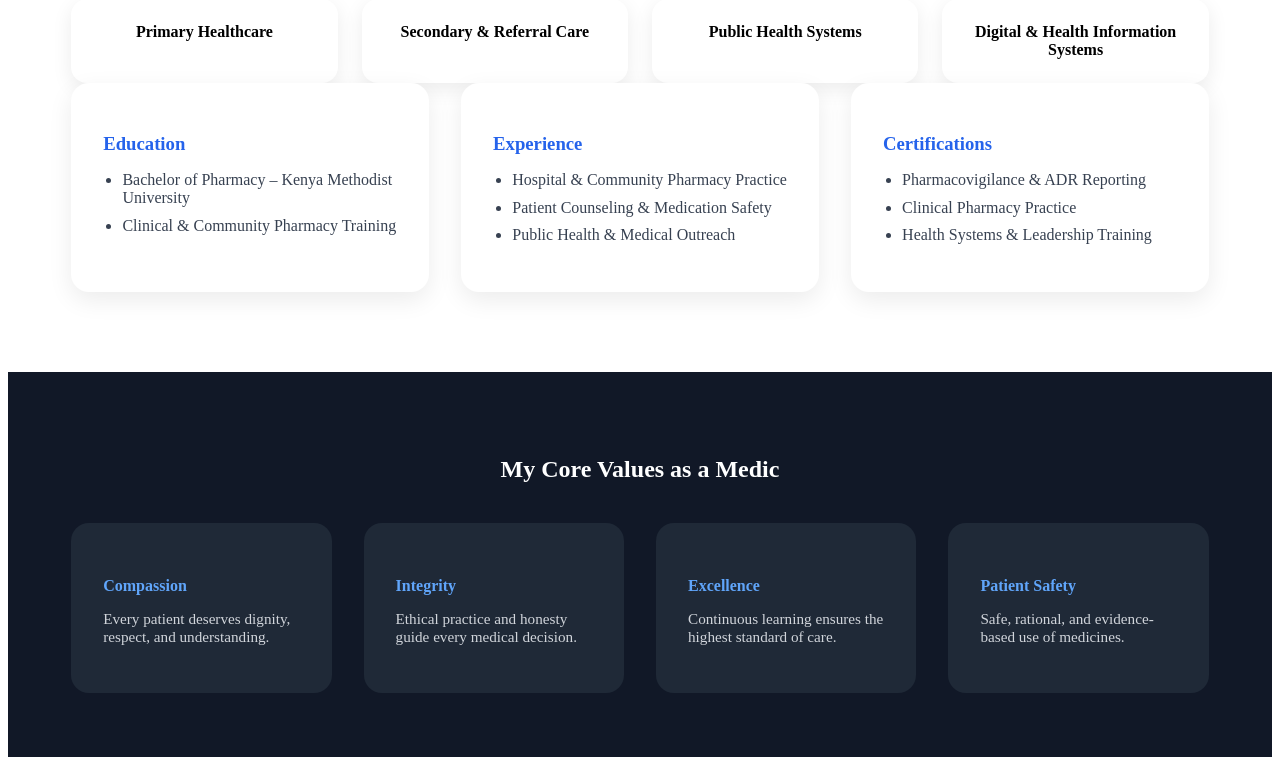
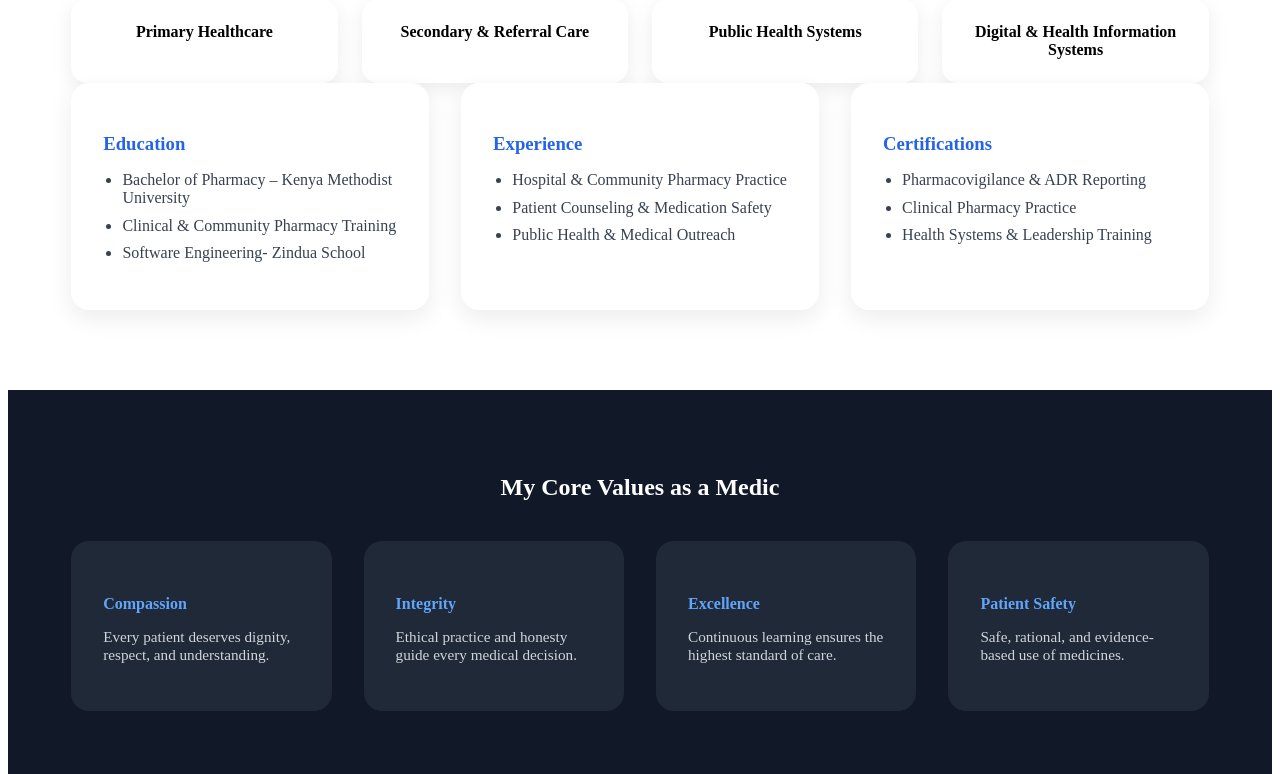
Before and after one commit to LihandaE/django_weekone, a Django app: page / in a window 1280 px wide. Shown: the part 729-1503 px from the top of the page. Run offline with Django 5.2, Linux system fonts and the light colour scheme.

Commit message:
Add image on static, edit about page

```diff
--- a/portfolio/templates/portfolio/about.html
+++ b/portfolio/templates/portfolio/about.html
@@ -13,18 +13,18 @@
 <section class="about-hero">
     <div class="container about-hero-content">
 
-        <div class="about-image">
+    <div class="about-image">
             <img src="{% static 'images/IMG-20250510-WA0215.jpg' %}" alt="Dr Emmanuel Lihanda">
-        </div>
+    </div>
 
-        <div class="about-text">
+    <div class="about-text">
             <h1>About Dr Emmanuel Lihanda</h1>
             <p>
                 I believe healthcare should be patient-centered, evidence-based, and deeply humane.
                 My approach combines clinical excellence with empathy, ensuring that every patient
                 is treated not just as a case, but as a person with unique needs and values.
             </p>
-        </div>
+    </div>
 
     </div>
 </section>
@@ -50,6 +50,7 @@
             <ul>
                 <li>Bachelor of Pharmacy – Kenya Methodist University</li>
                 <li>Clinical & Community Pharmacy Training</li>
+                <li>Software Engineering- Zindua School</li>
             </ul>
         </div>
 
```
Also changed, not shown: portfolio/static/images/IMG-20250509-WA0004.jpg (added).
